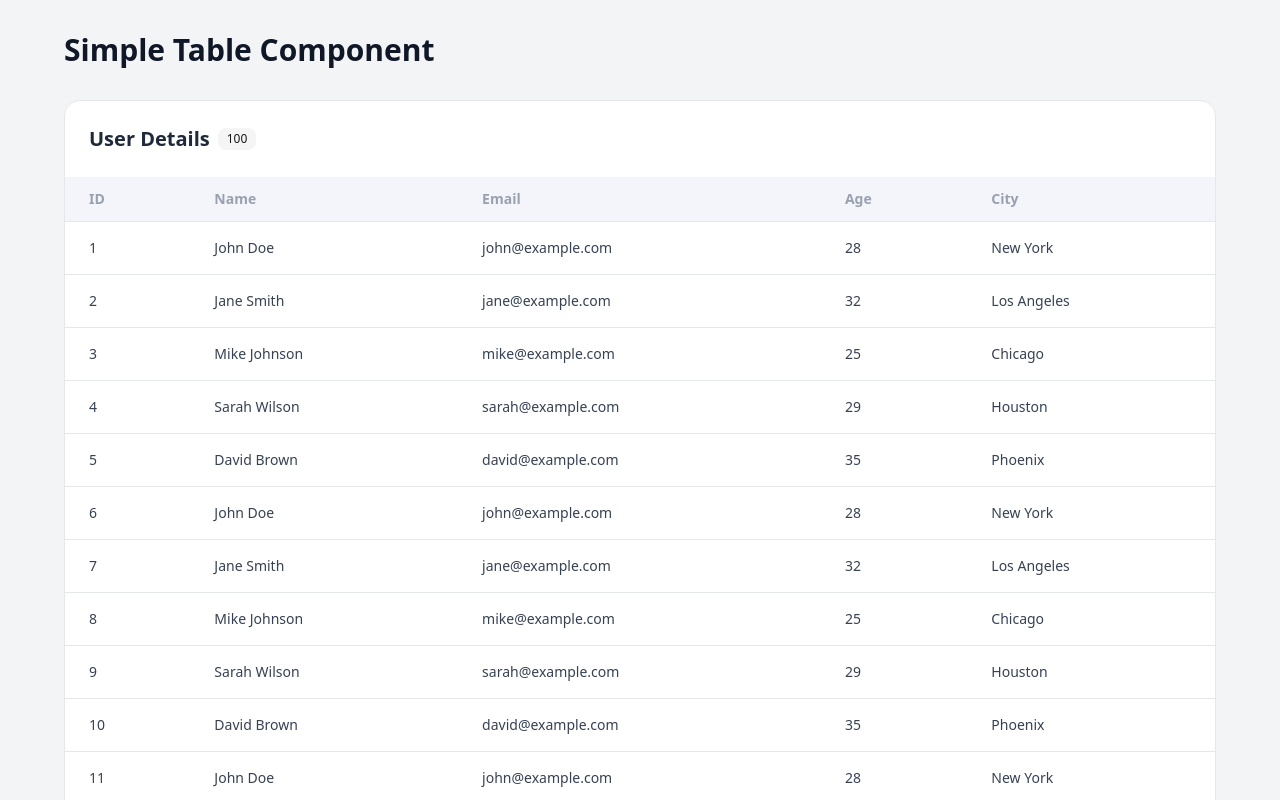
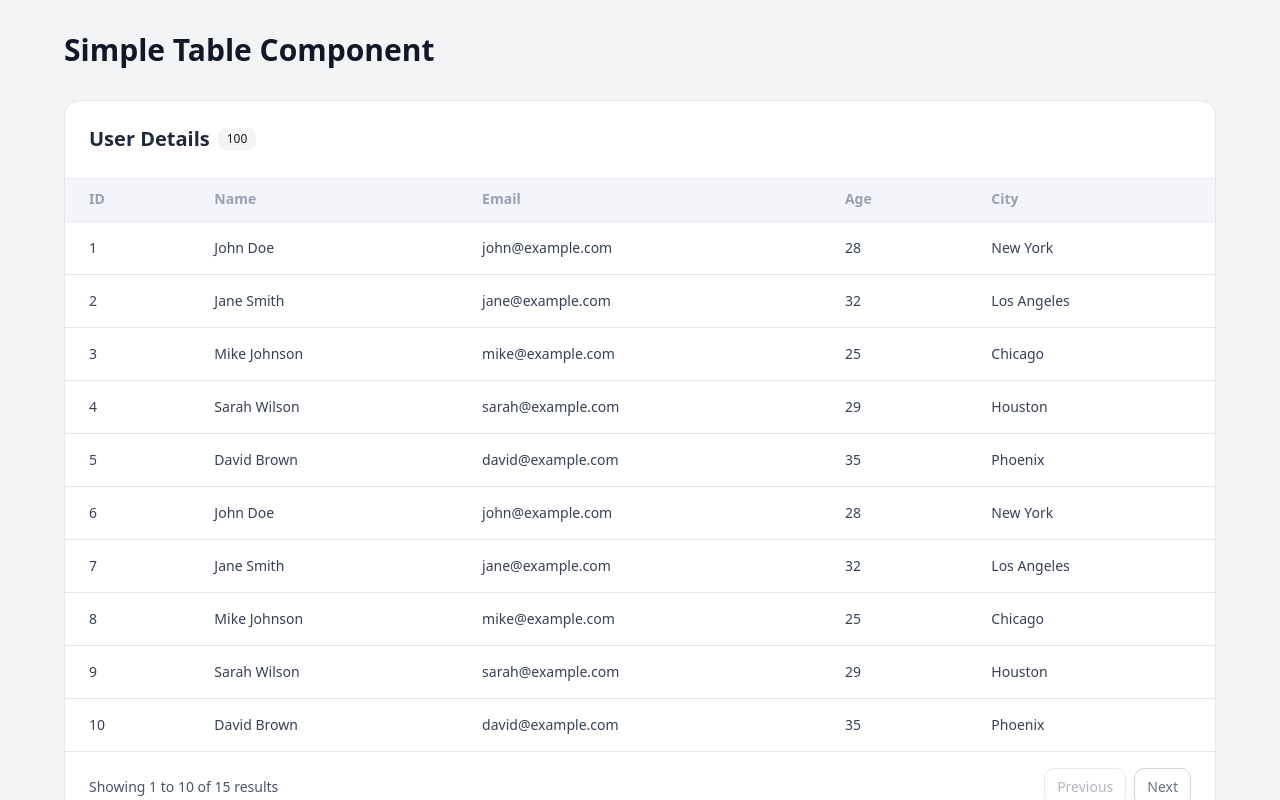
Before and after one commit to San-77x/iknasoft-frontend-task, a Next.js app: page / in a window 1280 px wide. Shown: the top 800 px of the page. Built offline with nearby package versions, Linux system fonts and the light colour scheme.

Commit message:
Slice data based on current page

```diff
--- a/src/components/Table.tsx
+++ b/src/components/Table.tsx
@@ -28,6 +28,11 @@ const Table: React.FC<TableProps> = ({
 }) => {
   const [currentPage, setCurrentPage] = useState(1);
   const totalPages = Math.ceil(totalItems / itemsPerPage);
+
+  // Calculate the data slice for the current page
+  const startIndex = (currentPage - 1) * itemsPerPage;
+  const endIndex = startIndex + itemsPerPage;
+  const currentPageData = data.slice(startIndex, endIndex);
 
   const handlePreviousPage = () => {
     setCurrentPage((prev) => Math.max(1, prev - 1));
@@ -61,7 +66,7 @@ const Table: React.FC<TableProps> = ({
           </tr>
         </thead>
         <tbody>
-          {data.map((row, index) => (
+          {currentPageData.map((row, index) => (
             <tr
               key={index}
               className="hover:bg-gray-50 transition-colors bg-white"
@@ -114,6 +119,11 @@ const Table: React.FC<TableProps> = ({
           </tr>
         </tfoot>
       </table>
+      {currentPageData.length === 0 && data.length > 0 && (
+        <div className="text-center py-8 text-gray-500">
+          No data available for this page
+        </div>
+      )}
       {data.length === 0 && (
         <div className="text-center py-8 text-gray-500">No data available</div>
       )}
```
